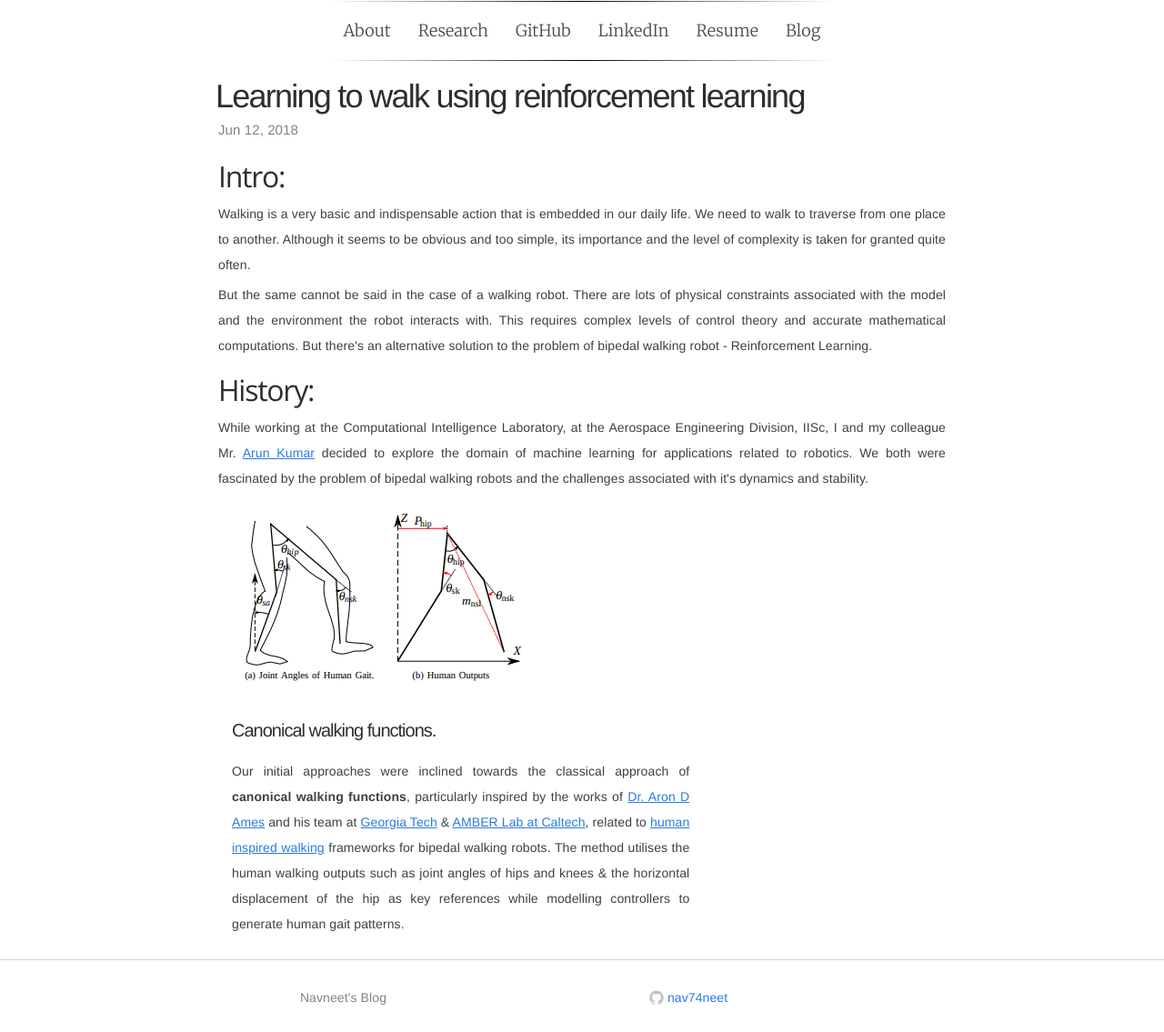
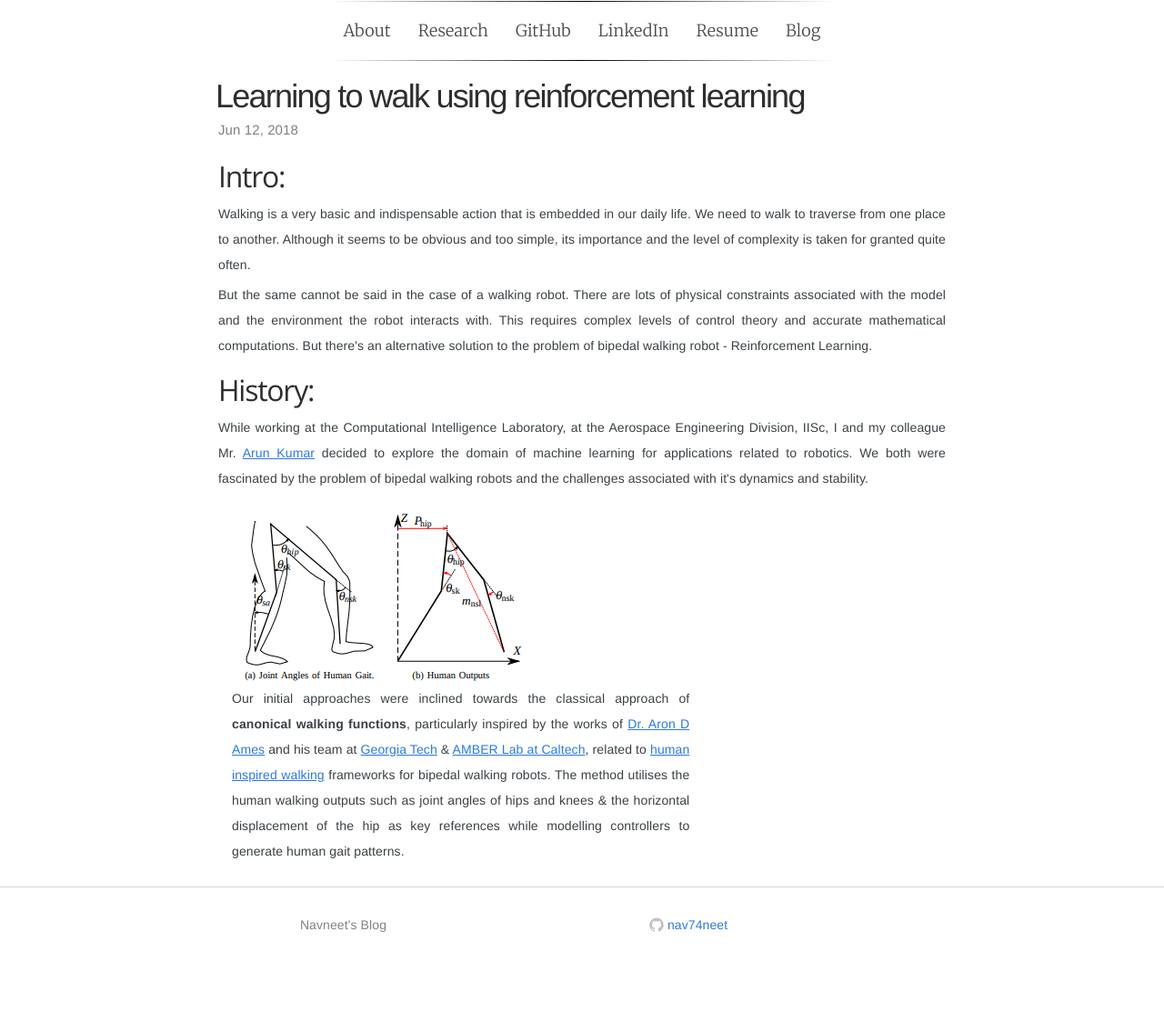
Before and after one commit to navuboy/navuboy.github.io, a Jekyll site: the page built from _posts/2018-06-12-ddpg.md, in a window 1280 px wide. Shown: the whole page at 91% size. Built offline with Jekyll 4.4.1, drawn with Linux system fonts in a browser that asks for light colours; some web fonts are replaced; after the commit the page ends 1055 px from its top, so only the background shows below that.

Commit message:
Updated post

```diff
--- a/_posts/2018-06-12-ddpg.md
+++ b/_posts/2018-06-12-ddpg.md
@@ -20,7 +20,6 @@ tags: reinforcement learning, ddpg, bipedal walking,
         <img class="rimg" src="{{ site.github.url }}/media/blog/human_inputs.png"/>
     </div>
     <div class="col-md-8">
-        <h4 class="rtitle">Canonical walking functions.</h4>
         <p style="text-align:justify">
           Our initial approaches were inclined towards the classical approach of <strong>canonical walking functions</strong>, particularly inspired by the works of <a href="http://ames.gatech.edu/" class="md-link"> Dr. Aron D Ames</a> and his team at <a href="https://www.gatech.edu/" class="md-link">Georgia Tech</a> & <a href="http://www.bipedalrobotics.com/" class="md-link">AMBER Lab at Caltech</a>, related to <a href="http://ames.gatech.edu/ijbbr_2014.pdf" class="md-link">human inspired walking</a> frameworks for bipedal walking robots. The method utilises the human walking outputs such as joint angles of hips and knees & the horizontal displacement of the hip as key references while modelling controllers to generate human gait patterns.
         </p>
```
